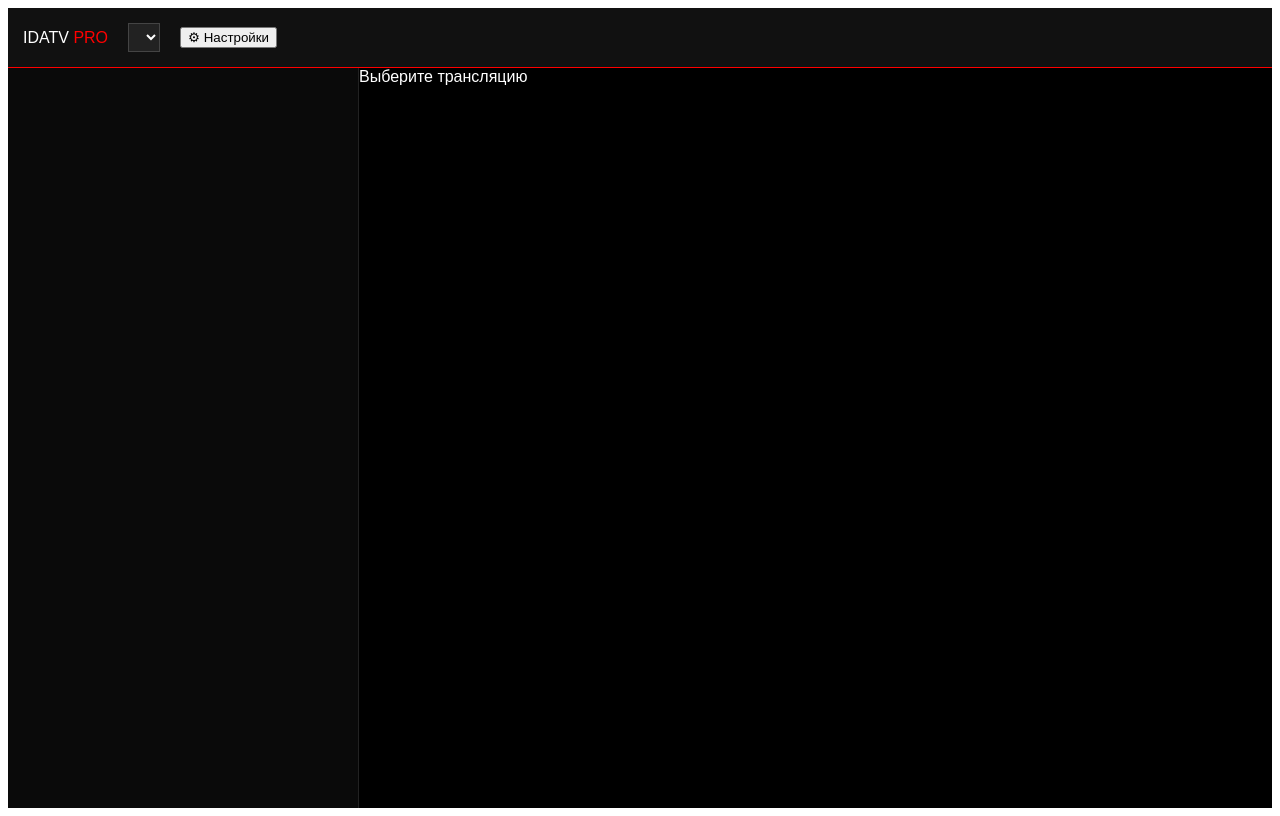
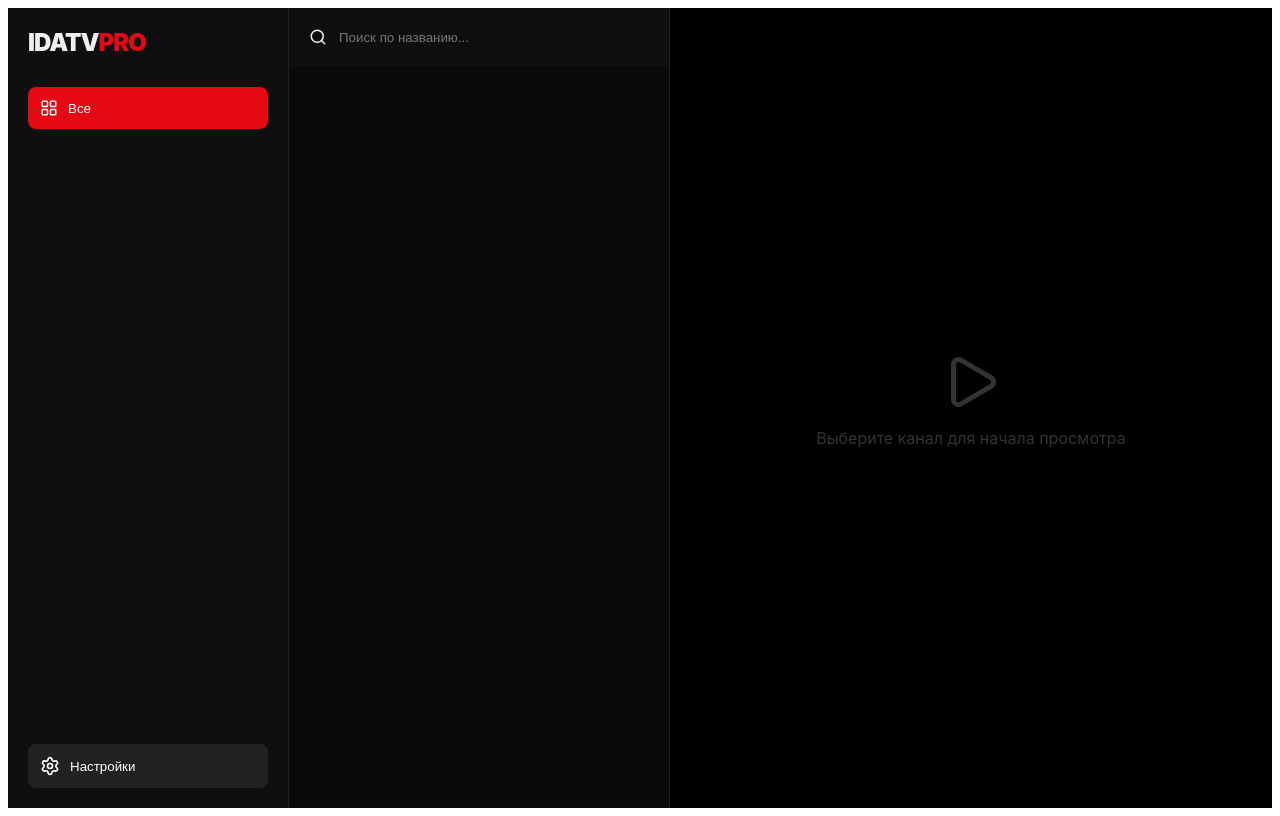
Before and after one commit to ida-tv/idatv-player, a Next.js app: page / in a window 1280 px wide. Built offline with nearby package versions, Linux system fonts and the light colour scheme.

Commit message:
Update index.js

```diff
--- a/pages/index.js
+++ b/pages/index.js
@@ -2,141 +2,254 @@ import React, { useState, useEffect, useRef } from 'react';
 import Head from 'next/head';
 import parseM3U from 'iptv-playlist-parser';
 import Hls from 'hls.js';
+import { Settings, Star, Search, Shield, ChevronRight, Play, LayoutGrid } from 'lucide-react';
+import { motion, AnimatePresence } from 'framer-motion';
 
-export default function IDATVPlayer() {
+export default function IDATVPro() {
   const videoRef = useRef(null);
+  const hlsRef = useRef(null);
+
+  // Данные
   const [playlistUrl, setPlaylistUrl] = useState('');
   const [channels, setChannels] = useState([]);
-  const [groups, setGroups] = useState([]);
-  const [selectedGroup, setSelectedGroup] = useState('Все');
+  const [categories, setCategories] = useState(['Все']);
+  const [activeCategory, setActiveCategory] = useState('Все');
   const [favorites, setFavorites] = useState([]);
   const [currentChannel, setCurrentChannel] = useState(null);
-  const [showSettings, setShowSettings] = useState(false);
-  const [parentalPin, setParentalPin] = useState('1234');
 
-  // 1. Инициализация видеоплеера (HLS)
+  // UI Состояния
+  const [isSettingsOpen, setIsSettingsOpen] = useState(false);
+  const [searchTerm, setSearchTerm] = useState('');
+  const [pin, setPin] = useState('1234');
+
+  // Инициализация видео
   useEffect(() => {
     if (currentChannel && videoRef.current) {
+      if (hlsRef.current) hlsRef.current.destroy();
+
       const video = videoRef.current;
+      const streamUrl = currentChannel.url;
+
       if (Hls.isSupported()) {
-        const hls = new Hls();
-        hls.loadSource(currentChannel.url);
+        const hls = new Hls({ enableWorker: true });
+        hls.loadSource(streamUrl);
         hls.attachMedia(video);
-        hls.on(Hls.Events.MANIFEST_PARSED, () => video.play());
+        hls.on(Hls.Events.MANIFEST_PARSED, () => video.play().catch(() => {}));
+        hlsRef.current = hls;
       } else if (video.canPlayType('application/vnd.apple.mpegurl')) {
-        video.src = currentChannel.url;
-        video.addEventListener('loadedmetadata', () => video.play());
+        video.src = streamUrl;
       }
     }
   }, [currentChannel]);
 
-  // 2. Загрузка данных из локальной памяти
-  useEffect(() => {
-    const savedUrl = localStorage.getItem('idatv_url');
-    const savedFavs = JSON.parse(localStorage.getItem('idatv_favs') || '[]');
-    setFavorites(savedFavs);
-    if (savedUrl) {
-      setPlaylistUrl(savedUrl);
-      fetchPlaylist(savedUrl);
-    }
-  }, []);
-
-  // 3. Функция загрузки и парсинга плейлиста + Группы
-  const fetchPlaylist = async (url) => {
+  // Загрузка плейлиста
+  const loadPlaylist = async (url) => {
+    if (!url) return;
     try {
       const res = await fetch(`/api/proxy?url=${encodeURIComponent(url)}`);
-      const data = await res.text();
-      const result = parseM3U.parse(data);
+      const text = await res.text();
+      const parsed = parseM3U.parse(text);
 
-      setChannels(result.items);
-      // Извлекаем уникальные группы
-      const uniqueGroups = ['Все', ...new Set(result.items.map(item => item.group.title).filter(Boolean))];
-      setGroups(uniqueGroups);
+      setChannels(parsed.items);
+      const cats = ['Все', ...new Set(parsed.items.map(i => i.group.title).filter(Boolean))];
+      setCategories(cats);
       localStorage.setItem('idatv_url', url);
-    } catch (e) {
-      alert('Ошибка: Плеер не смог загрузить данные. Проверьте ссылку.');
+      setIsSettingsOpen(false);
+    } catch (err) {
+      alert("Ошибка: Ссылка недоступна или неверный формат.");
     }
   };
 
-  const handleSelect = (ch) => {
-    const isAdult = ch.group?.title?.toLowerCase().includes('adult') || ch.name.includes('18+');
+  useEffect(() => {
+    const savedUrl = localStorage.getItem('idatv_url');
+    if (savedUrl) { setPlaylistUrl(savedUrl); loadPlaylist(savedUrl); }
+    setFavorites(JSON.parse(localStorage.getItem('idatv_favs') || '[]'));
+  }, []);
+
+  const handleChannelClick = (ch) => {
+    const isAdult = ch.group.title?.toLowerCase().includes('adult') || ch.name.includes('18+');
     if (isAdult) {
-      const pass = prompt('Канал 18+. Введите код:');
-      if (pass !== parentalPin) return alert('Доступ закрыт');
+      const input = prompt("Вход ограничен. Введите PIN:");
+      if (input !== pin) return alert("Доступ запрещен");
     }
     setCurrentChannel(ch);
   };
 
-  const filteredChannels = channels.filter(ch =>
-    (selectedGroup === 'Все' || ch.group.title === selectedGroup)
-  );
+  const toggleFav = (e, ch) => {
+    e.stopPropagation();
+    const newFavs = favorites.some(f => f.url === ch.url)
+      ? favorites.filter(f => f.url !== ch.url)
+      : [...favorites, ch];
+    setFavorites(newFavs);
+    localStorage.setItem('idatv_favs', JSON.stringify(newFavs));
+  };
+
+  const filtered = channels.filter(ch => {
+    const matchesCat = activeCategory === 'Все' || ch.group.title === activeCategory;
+    const matchesSearch = ch.name.toLowerCase().includes(searchTerm.toLowerCase());
+    return matchesCat && matchesSearch;
+  });
 
   return (
-    <div className="idatv">
-      <Head><title>IDATV Player</title></Head>
+    <div className="app-container">
+      <Head><title>IDATV Premium</title></Head>
 
-      <header className="bar">
-        <div className="logo">IDATV <span>PRO</span></div>
-        <select value={selectedGroup} onChange={(e) => setSelectedGroup(e.target.value)}>
-          {groups.map(g => <option key={g} value={g}>{g}</option>)}
-        </select>
-        <button onClick={() => setShowSettings(!showSettings)}>⚙ Настройки</button>
-      </header>
+      {/* Боковая панель категорий */}
+      <aside className="cat-sidebar">
+        <div className="logo-box">IDATV<span>PRO</span></div>
+        <nav>
+          {categories.map(cat => (
+            <button
+              key={cat}
+              className={activeCategory === cat ? 'active' : ''}
+              onClick={() => setActiveCategory(cat)}
+            >
+              {cat === 'Все' ? <LayoutGrid size={18}/> : <ChevronRight size={16}/>}
+              <span>{cat}</span>
+            </button>
+          ))}
+        </nav>
+        <button className="settings-trigger" onClick={() => setIsSettingsOpen(true)}>
+          <Settings size={20}/> Настройки
+        </button>
+      </aside>
 
-      {showSettings && (
-        <div className="modal">
-          <input placeholder="Ссылка на M3U" value={playlistUrl} onChange={e => setPlaylistUrl(e.target.value)} />
-          <button onClick={() => fetchPlaylist(playlistUrl)}>Применить</button>
+      {/* Список каналов */}
+      <section className="channel-section">
+        <div className="search-box">
+          <Search size={18} />
+          <input
+            placeholder="Поиск по названию..."
+            value={searchTerm}
+            onChange={e => setSearchTerm(e.target.value)}
+          />
         </div>
-      )}
 
-      <div className="main">
-        <aside className="sidebar">
-          {filteredChannels.map((ch, i) => (
-            <div key={i} className="card" onClick={() => handleSelect(ch)}>
-              <img src={ch.tvg.logo} alt="" onError={(e) => e.target.src='https://via.placeholder.com/40'} />
-              <div className="info">
-                <div className="name">{ch.name}</div>
-                <div className="epg">Программа: {ch.group.title}</div>
+        <div className="channel-grid">
+          {filtered.map((ch, i) => (
+            <motion.div
+              layout
+              key={i}
+              className={`channel-card ${currentChannel?.url === ch.url ? 'playing' : ''}`}
+              onClick={() => handleChannelClick(ch)}
+            >
+              <div className="img-wrapper">
+                <img src={ch.tvg.logo} alt="" onError={(e) => e.target.src='https://via.placeholder.com/100?text=TV'} />
+                {currentChannel?.url === ch.url && <div className="play-overlay"><Play fill="white"/></div>}
+              </div>
+              <div className="ch-info">
+                <span className="name">{ch.name}</span>
+                <div className="epg-bar">
+                  <div className="progress" style={{width: '45%'}}></div>
+                </div>
+                <span className="epg-text">В эфире: {ch.group.title}</span>
+              </div>
+              <button className={`fav-star ${favorites.some(f => f.url === ch.url) ? 'active' : ''}`} onClick={(e) => toggleFav(e, ch)}>
+                <Star size={14} fill={favorites.some(f => f.url === ch.url) ? "#ffcc00" : "none"}/>
+              </button>
+            </motion.div>
+          ))}
+        </div>
+      </section>
+
+      {/* Область плеера */}
+      <main className="player-section">
+        {currentChannel ? (
+          <div className="video-container">
+            <video ref={videoRef} controls autoPlay poster={currentChannel.tvg.logo} />
+            <div className="video-details">
+              <h1>{currentChannel.name}</h1>
+              <div className="tags">
+                <span className="tag live">LIVE</span>
+                <span className="tag group">{currentChannel.group.title}</span>
+                {currentChannel.group.title.toLowerCase().includes('adult') && <span className="tag adult">18+</span>}
               </div>
             </div>
-          ))}
-        </aside>
+          </div>
+        ) : (
+          <div className="welcome">
+            <Play size={60} color="#333" />
+            <p>Выберите канал для начала просмотра</p>
+          </div>
+        )}
+      </main>
 
-        <main className="player">
-          {currentChannel ? (
-            <div className="vp">
-              <video ref={videoRef} controls />
-              <div className="details">
-                <h1>{currentChannel.name}</h1>
-                <div className="archive">
-                  <button onClick={() => videoRef.current.currentTime -= 3600}>⏪ -1 час (Архив)</button>
-                  <button onClick={() => videoRef.current.currentTime += 3600}>⏩ +1 час</button>
-                </div>
+      {/* Модальное окно настроек */}
+      <AnimatePresence>
+        {isSettingsOpen && (
+          <motion.div initial={{opacity:0}} animate={{opacity:1}} exit={{opacity:0}} className="overlay">
+            <motion.div initial={{y:50}} animate={{y:0}} className="modal">
+              <h2>Конфигурация плеера</h2>
+              <div className="input-group">
+                <label>M3U Плейлист:</label>
+                <input value={playlistUrl} onChange={e => setPlaylistUrl(e.target.value)} placeholder="https://..." />
               </div>
-            </div>
-          ) : <div className="empty">Выберите трансляцию</div>}
-        </main>
-      </div>
+              <div className="input-group">
+                <label>Родительский код:</label>
+                <input type="text" value={pin} onChange={e => setPin(e.target.value)} maxLength={4} />
+              </div>
+              <div className="modal-actions">
+                <button className="save" onClick={() => loadPlaylist(playlistUrl)}>Сохранить изменения</button>
+                <button className="cancel" onClick={() => setIsSettingsOpen(false)}>Отмена</button>
+              </div>
+            </motion.div>
+          </motion.div>
+        )}
+      </AnimatePresence>
 
       <style jsx>{`
-        .idatv { display: flex; flex-direction: column; height: 100vh; background: #000; color: #fff; font-family: sans-serif; }
-        .bar { display: flex; gap: 20px; padding: 15px; background: #111; border-bottom: 1px solid #ff0000; align-items: center; }
-        .logo span { color: #ff0000; }
-        select { background: #222; color: #fff; border: 1px solid #444; padding: 5px; }
-        .main { display: flex; flex: 1; overflow: hidden; }
-        .sidebar { width: 350px; overflow-y: auto; background: #0a0a0a; border-right: 1px solid #222; }
-        .card { display: flex; padding: 10px; border-bottom: 1px solid #1a1a1a; cursor: pointer; align-items: center; }
-        .card:hover { background: #1a1a1a; }
-        .card img { width: 50px; height: 35px; object-fit: contain; margin-right: 10px; }
-        .name { font-size: 14px; font-weight: bold; }
-        .epg { font-size: 11px; color: #00ff00; }
-        .player { flex: 1; display: flex; flex-direction: column; background: #000; }
-        video { width: 100%; max-height: 70vh; background: #000; }
-        .details { padding: 20px; }
-        .archive { margin-top: 10px; display: flex; gap: 10px; }
-        .archive button { background: #222; color: #fff; border: 1px solid #444; padding: 8px; cursor: pointer; }
-        .modal { position: absolute; top: 70px; right: 20px; background: #111; padding: 20px; border: 1px solid #ff0000; z-index: 10; }
+        .app-container { display: flex; height: 100vh; background: #050505; color: #eee; font-family: 'Inter', sans-serif; overflow: hidden; }
+
+        /* Sidebar */
+        .cat-sidebar { width: 240px; background: #0f0f0f; display: flex; flex-direction: column; padding: 20px; border-right: 1px solid #222; }
+        .logo-box { font-size: 24px; font-weight: 900; letter-spacing: -1px; margin-bottom: 30px; }
+        .logo-box span { color: #e50914; }
+        nav { flex: 1; overflow-y: auto; }
+        nav button { width: 100%; display: flex; align-items: center; gap: 10px; padding: 12px; background: none; border: none; color: #888; cursor: pointer; border-radius: 8px; transition: 0.2s; margin-bottom: 4px; text-align: left; }
+        nav button:hover { background: #1a1a1a; color: #fff; }
+        nav button.active { background: #e50914; color: #fff; }
+        .settings-trigger { margin-top: 20px; padding: 12px; border-radius: 8px; background: #222; border: none; color: #fff; cursor: pointer; display: flex; align-items: center; gap: 10px; }
+
+        /* Channels */
+        .channel-section { width: 380px; display: flex; flex-direction: column; background: #0a0a0a; border-right: 1px solid #222; }
+        .search-box { padding: 20px; display: flex; align-items: center; gap: 10px; background: #0f0f0f; }
+        .search-box input { flex: 1; background: none; border: none; color: #fff; outline: none; }
+        .channel-grid { flex: 1; overflow-y: auto; padding: 10px; }
+        .channel-card { display: flex; gap: 12px; padding: 10px; border-radius: 12px; cursor: pointer; transition: 0.2s; margin-bottom: 8px; position: relative; }
+        .channel-card:hover { background: #1a1a1a; }
+        .channel-card.playing { background: rgba(229, 9, 20, 0.1); border: 1px solid #e50914; }
+        .img-wrapper { width: 80px; height: 50px; border-radius: 6px; overflow: hidden; background: #000; position: relative; }
+        .img-wrapper img { width: 100%; height: 100%; object-fit: contain; }
+        .play-overlay { position: absolute; inset: 0; background: rgba(0,0,0,0.5); display: flex; align-items: center; justify-content: center; }
+        .ch-info { flex: 1; display: flex; flex-direction: column; justify-content: center; }
+        .name { font-size: 13px; font-weight: 600; margin-bottom: 4px; }
+        .epg-bar { height: 3px; background: #333; border-radius: 2px; overflow: hidden; margin-bottom: 4px; }
+        .progress { height: 100%; background: #e50914; }
+        .epg-text { font-size: 10px; color: #666; }
+        .fav-star { position: absolute; top: 10px; right: 10px; background: none; border: none; color: #444; cursor: pointer; }
+        .fav-star.active { color: #ffcc00; }
+
+        /* Player */
+        .player-section { flex: 1; background: #000; position: relative; }
+        .video-container { width: 100%; height: 100%; display: flex; flex-direction: column; }
+        video { width: 100%; flex: 1; outline: none; }
+        .video-details { padding: 30px; background: linear-gradient(transparent, #000); position: absolute; bottom: 0; left: 0; right: 0; }
+        .tags { display: flex; gap: 10px; margin-top: 10px; }
+        .tag { padding: 4px 10px; border-radius: 4px; font-size: 10px; font-weight: bold; }
+        .live { background: #e50914; color: #fff; }
+        .group { background: #333; color: #fff; }
+        .adult { background: #fff; color: #000; }
+        .welcome { height: 100%; display: flex; flex-direction: column; align-items: center; justify-content: center; color: #333; }
+
+        /* Modal */
+        .overlay { position: fixed; inset: 0; background: rgba(0,0,0,0.8); display: flex; align-items: center; justify-content: center; z-index: 1000; }
+        .modal { background: #1a1a1a; padding: 40px; border-radius: 20px; width: 450px; }
+        .input-group { margin-bottom: 20px; }
+        .input-group label { display: block; margin-bottom: 8px; color: #888; font-size: 12px; }
+        .input-group input { width: 100%; padding: 12px; background: #0a0a0a; border: 1px solid #333; color: #fff; border-radius: 8px; }
+        .modal-actions { display: flex; gap: 10px; margin-top: 30px; }
+        .save { flex: 1; padding: 12px; background: #e50914; border: none; color: #fff; border-radius: 8px; cursor: pointer; font-weight: bold; }
+        .cancel { flex: 1; padding: 12px; background: #333; border: none; color: #fff; border-radius: 8px; cursor: pointer; }
       `}</style>
     </div>
   );
```
